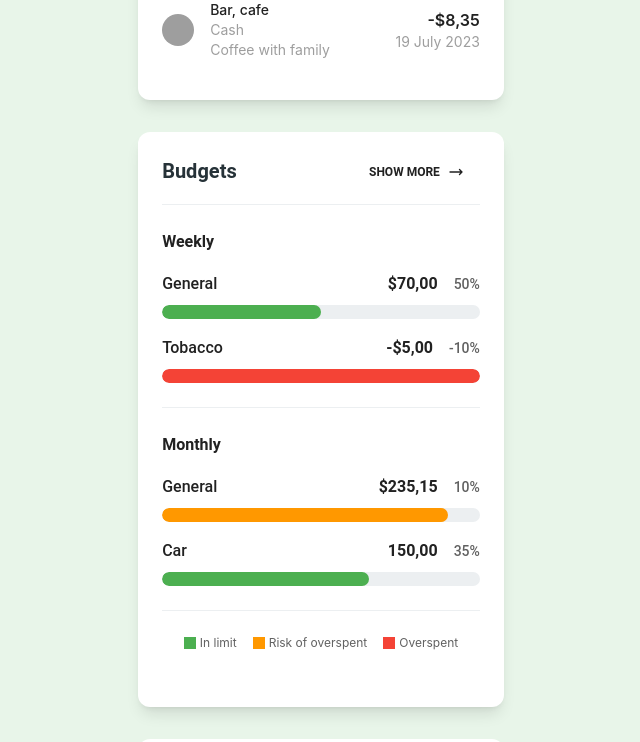
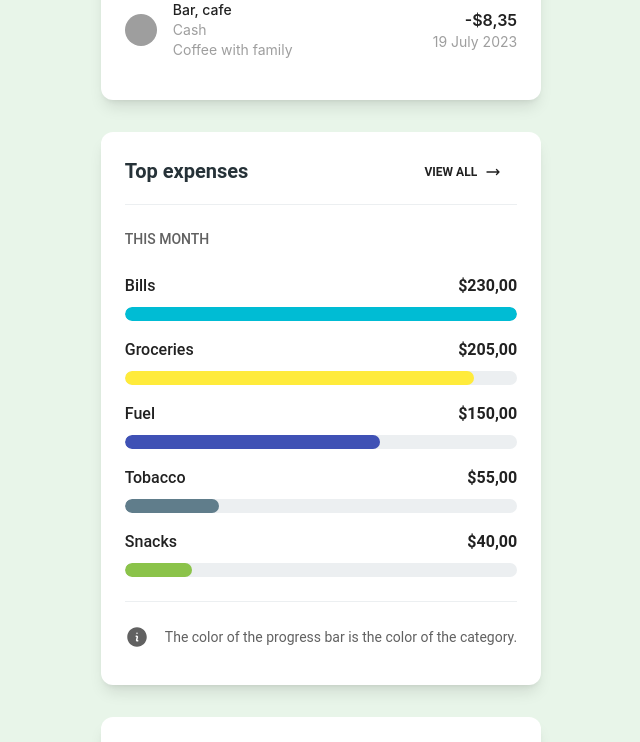
Before and after one commit to nikolaPantelic98/spendwisepro, a React (Create React App) app in the folder spendwisepro-web/spendwisepro-frontend/spendwisepro-client-ui/: page / in a window 1280 px wide. Shown: the part 1000-1742 px from the top of the page, without its empty margins (319-959 px from the left). Built offline with nearby package versions, Linux system fonts and the light colour scheme; grey boxes are pictures that could not be loaded.

Commit message:
Top expenses card added to the home page

```diff
--- a/spendwisepro-web/spendwisepro-frontend/spendwisepro-client-ui/src/components/common/Sidebar.js
+++ b/spendwisepro-web/spendwisepro-frontend/spendwisepro-client-ui/src/components/common/Sidebar.js
@@ -110,6 +110,12 @@ const Sidebar = forwardRef((props, ref) => {
                                     <ChevronRightIcon strokeWidth={3} className="h-3 w-5" />
                                 </ListItemPrefix>
                                 Last Records
+                            </ListItem>
+                            <ListItem>
+                                <ListItemPrefix>
+                                    <ChevronRightIcon strokeWidth={3} className="h-3 w-5" />
+                                </ListItemPrefix>
+                                Expenses
                             </ListItem>
                             <ListItem>
                                 <ListItemPrefix>
--- /dev/null
+++ b/spendwisepro-web/spendwisepro-frontend/spendwisepro-client-ui/src/components/home/TopExpensesCard.js
@@ -0,0 +1,130 @@
+import {
+    Card,
+    CardBody,
+    Typography,
+    Button,
+} from "@material-tailwind/react";
+import { ArrowLongRightIcon } from "@heroicons/react/24/outline";
+import React from "react";
+import { Progress } from "@material-tailwind/react";
+
+export default function TopExpensesCard() {
+    return (
+        <Card className="w-full shadow-lg">
+            <CardBody>
+                <Typography variant="h5" color="blue-gray" className="mb-4 flex items-center justify-between">
+                    Top expenses
+                    <Button size="sm" variant="text" className="flex gap-2">
+                        <a>
+                            View all
+                        </a>
+                        <ArrowLongRightIcon strokeWidth={2} className="w-4 h-4" />
+                    </Button>
+                </Typography>
+
+                <hr className="my-2 border-blue-gray-50 mb-6" />
+
+                <div>
+                    <Typography  className="uppercase text-sm font-medium text-gray-700 mb-4">
+                        This month
+                    </Typography>
+                    <div className="mt-2">
+                        <div className="flex items-center justify-between mb-2">
+                            <Typography className="text-gray-900 font-medium mt-2">
+                                Bills
+                            </Typography>
+                            <div className="flex gap-4 items-center">
+                                <Typography className="text-gray-900 font-semibold mt-2">
+                                    $230,00
+                                </Typography>
+                            </div>
+                        </div>
+                        <Progress value={100} size="lg" className="mt-2" color="cyan" />
+                    </div>
+
+                    <div className="mt-2">
+                        <div className="flex items-center justify-between mb-2">
+                            <Typography className="text-gray-900 font-medium mt-2">
+                                Groceries
+                            </Typography>
+                            <div className="flex gap-4 items-center">
+                                <Typography className="text-gray-900 font-semibold mt-2">
+                                    $205,00
+                                </Typography>
+                            </div>
+                        </div>
+                        <Progress value={89} size="lg" className="mt-2" color="yellow" />
+                    </div>
+
+                    <div className="mt-2">
+                        <div className="flex items-center justify-between mb-2">
+                            <Typography className="text-gray-900 font-medium mt-2">
+                                Fuel
+                            </Typography>
+                            <div className="flex gap-4 items-center">
+                                <Typography className="text-gray-900 font-semibold mt-2">
+                                    $150,00
+                                </Typography>
+                            </div>
+                        </div>
+                        <Progress value={65} size="lg" className="mt-2" color="indigo" />
+                    </div>
+
+                    <div className="mt-2">
+                        <div className="flex items-center justify-between mb-2">
+                            <Typography className="text-gray-900 font-medium mt-2">
+                                Tobacco
+                            </Typography>
+                            <div className="flex gap-4 items-center">
+                                <Typography className="text-gray-900 font-semibold mt-2">
+                                    $55,00
+                                </Typography>
+                            </div>
+                        </div>
+                        <Progress value={24} size="lg" className="mt-2" color="blue-gray" />
+                    </div>
+                </div>
+
+                <div className="mt-2">
+                    <div className="flex items-center justify-between mb-2">
+                        <Typography className="text-gray-900 font-medium mt-2">
+                            Snacks
+                        </Typography>
+                        <div className="flex gap-4 items-center">
+                            <Typography className="text-gray-900 font-semibold mt-2">
+                                $40,00
+                            </Typography>
+                        </div>
+                    </div>
+                    <Progress value={17} size="lg" className="mt-2" color="light-green" />
+                </div>
+
+                <hr className="my-2 border-blue-gray-50 mb-6 mt-6" />
+
+                <div className="container mx-auto mt-6">
+                    <Typography
+                        variant="small"
+                        color="gray"
+                        className="mt-2 flex items-center gap-4 font-normal"
+                    >
+                        <svg
+                            xmlns="http://www.w3.org/2000/svg"
+                            viewBox="0 0 24 24"
+                            fill="currentColor"
+                            className="-mt-px h-6 w-6"
+                        >
+                            <path
+                                fillRule="evenodd"
+                                d="M2.25 12c0-5.385 4.365-9.75 9.75-9.75s9.75 4.365 9.75 9.75-4.365 9.75-9.75 9.75S2.25 17.385 2.25 12zm8.706-1.442c1.146-.573 2.437.463 2.126 1.706l-.709 2.836.042-.02a.75.75 0 01.67 1.34l-.04.022c-1.147.573-2.438-.463-2.127-1.706l.71-2.836-.042.02a.75.75 0 11-.671-1.34l.041-.022zM12 9a.75.75 0 100-1.5.75.75 0 000 1.5z"
+                                clipRule="evenodd"
+                            />
+                        </svg>
+                        The color of the progress bar is the color of the category.
+                    </Typography>
+                </div>
+
+                <div className="h-3"></div>
+            </CardBody>
+        </Card>
+    );
+}
--- a/spendwisepro-web/spendwisepro-frontend/spendwisepro-client-ui/src/pages/HomePage.js
+++ b/spendwisepro-web/spendwisepro-frontend/spendwisepro-client-ui/src/pages/HomePage.js
@@ -6,6 +6,7 @@ import GoalCard from "../components/home/GoalCard";
 import TrendCard from "../components/home/TrendCard";
 import PageWidthLayout from "../components/common/PageWidthLayout";
 import PlannedPaymentsCard from "../components/home/PlannedPaymentsCard";
+import TopExpensesCard from "../components/home/TopExpensesCard";
 
 function HomePage() {
     const [sidebarOpen, setSidebarOpen] = useState(false);
@@ -32,6 +33,10 @@ function HomePage() {
                     </div>
 
                     <div className="mt-8 mx-6">
+                        <TopExpensesCard/>
+                    </div>
+
+                    <div className="mt-8 mx-6">
                         <BudgetCard/>
                     </div>
 
```
